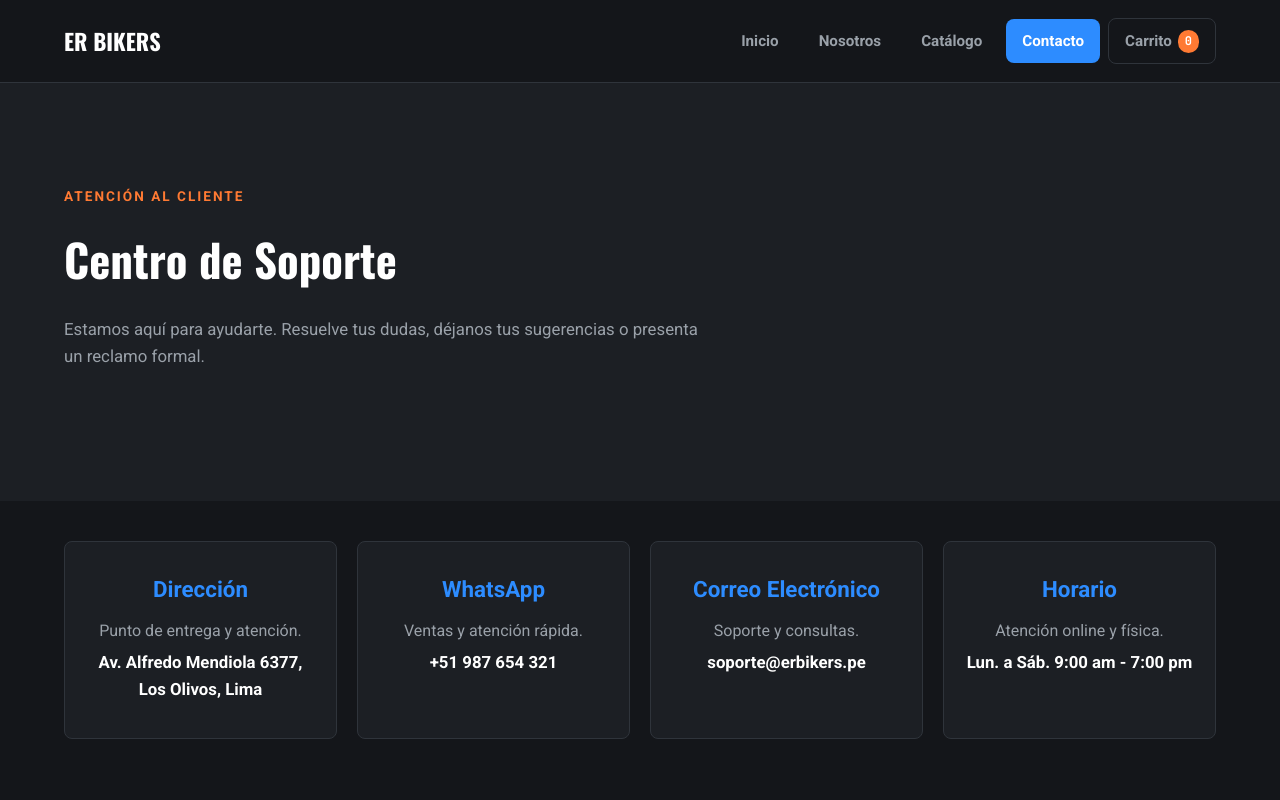
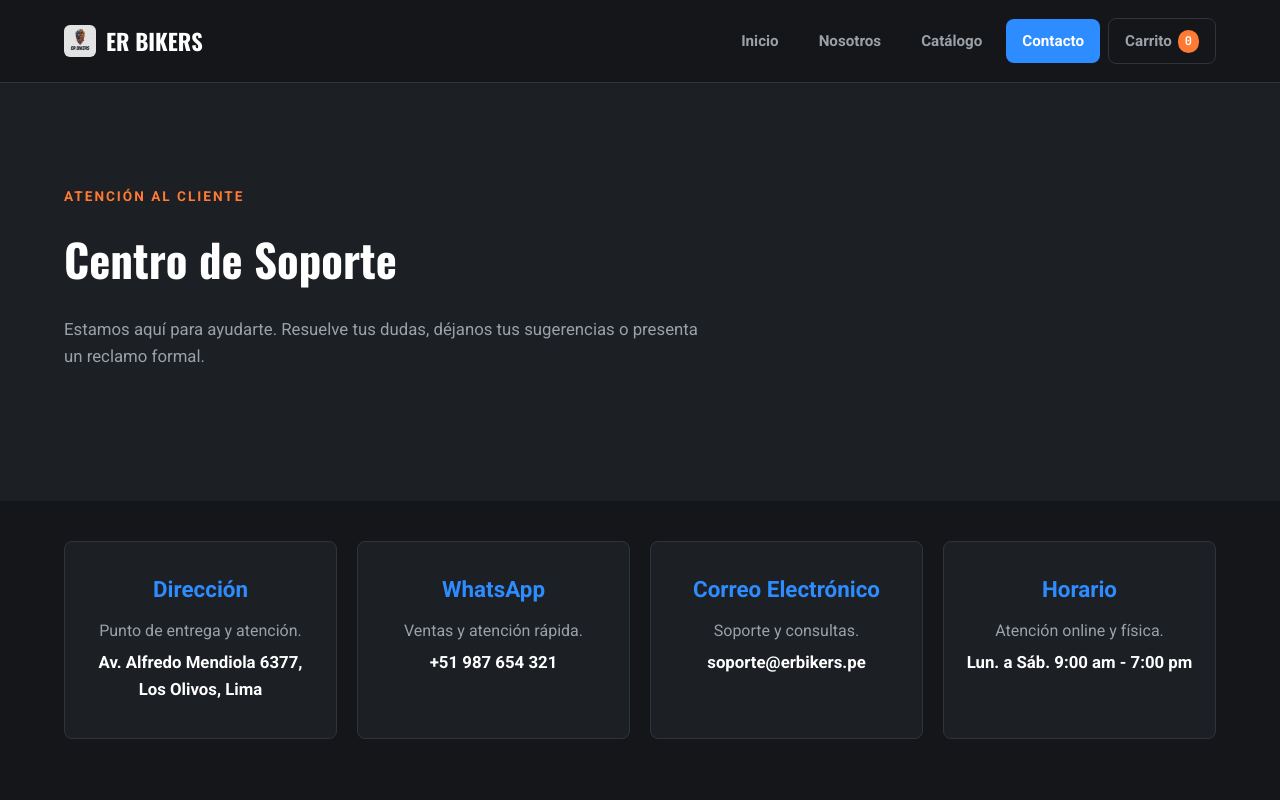
Before and after one commit to AlexisCORAN/ER-BIKERS, a website: page public_html/contacto.html in a window 1280 px wide. Shown: the top 800 px of the page. Drawn offline with nearby package versions, Linux system fonts and the light colour scheme.

Commit message:
Updating logo in header

```diff
--- a/public_html/contacto.html
+++ b/public_html/contacto.html
@@ -20,7 +20,10 @@
     <body>
         <header class="cabecera">
             <div class="contenedor barra-superior">
-                <a href="index.html" class="marca">ER BIKERS</a>
+                <a href="index.html" class="marca">
+                    <img src="imagenes/favicon_io/android-chrome-192x192.png" alt="Logo ER Bikers" class="logo-marca">
+                    <span>ER BIKERS</span>
+                </a>
                 <button type="button" class="boton-menu" id="btnMenu" aria-label="Abrir menú" aria-expanded="false">
                     <span></span>
                     <span></span>
```
Also changed, not shown: public_html/nosotros.html (+4 -1 lines), public_html/preguntas.html (+4 -1 lines), public_html/productos.html (+4 -1 lines).
